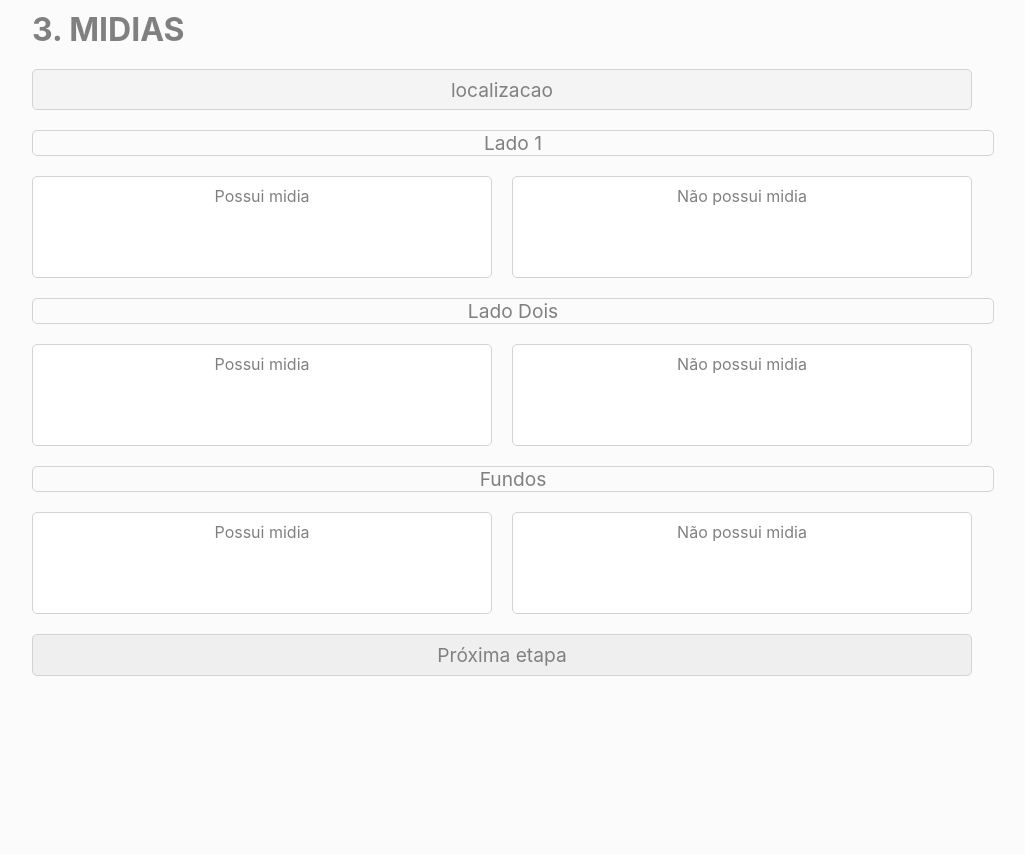
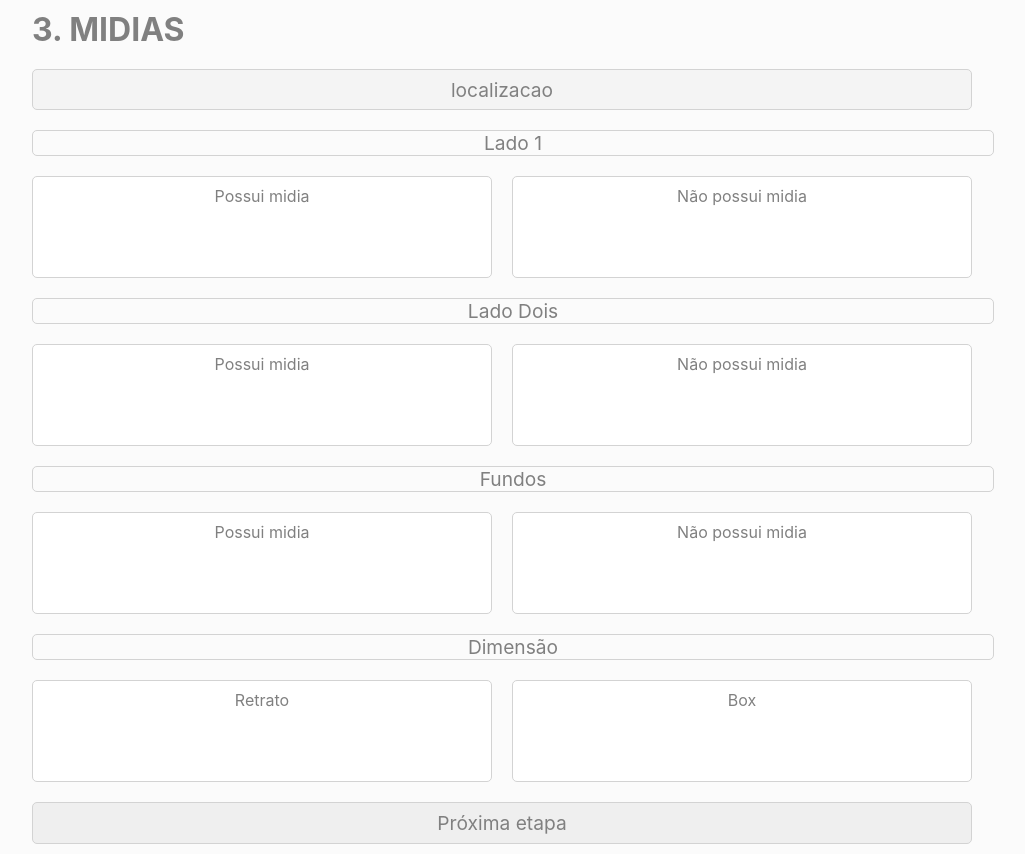
Before and after one commit to ipuf/abrigos-onibus, a Svelte app: page / in a window 1280 px wide. Shown: the whole page, without its empty margins (138-1163 px from the left). Before the commit the page ends 800 px from the top, so only its background shows below. Built offline with nearby package versions, Linux system fonts and the light colour scheme.

Commit message:
dimensao

```diff
--- a/src/etapas/Midias.svelte
+++ b/src/etapas/Midias.svelte
@@ -20,7 +20,8 @@
 			localizacao: localizacao,
 			ladoUm: ladoUm,
 			ladoDois: ladoDois,
-			fundos, fundos
+			fundos, fundos,
+			dimensao: dimensao
 		}
 	}
 
@@ -179,5 +180,17 @@
 		</Switch>
 	{/if}
 
+	<label>Dimensão</label>
+	<Switch>
+		<label slot="good">
+			<input type="radio" bind:group={dimensao} value={'retrato'}>
+			<p>Retrato</p>
+		</label>
+		<label slot="bad">
+			<input type="radio" bind:group={dimensao} value={'box'}>
+			<p>Box</p>
+		</label>
+	</Switch>
+
 	<input type="submit"  value="Próxima etapa">
 </form>
```
